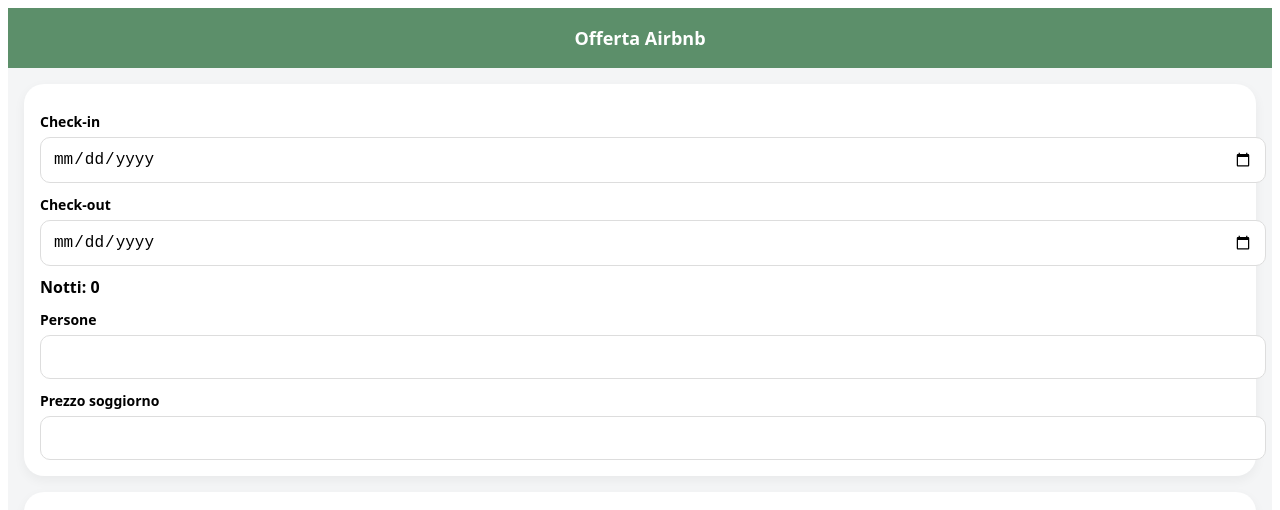
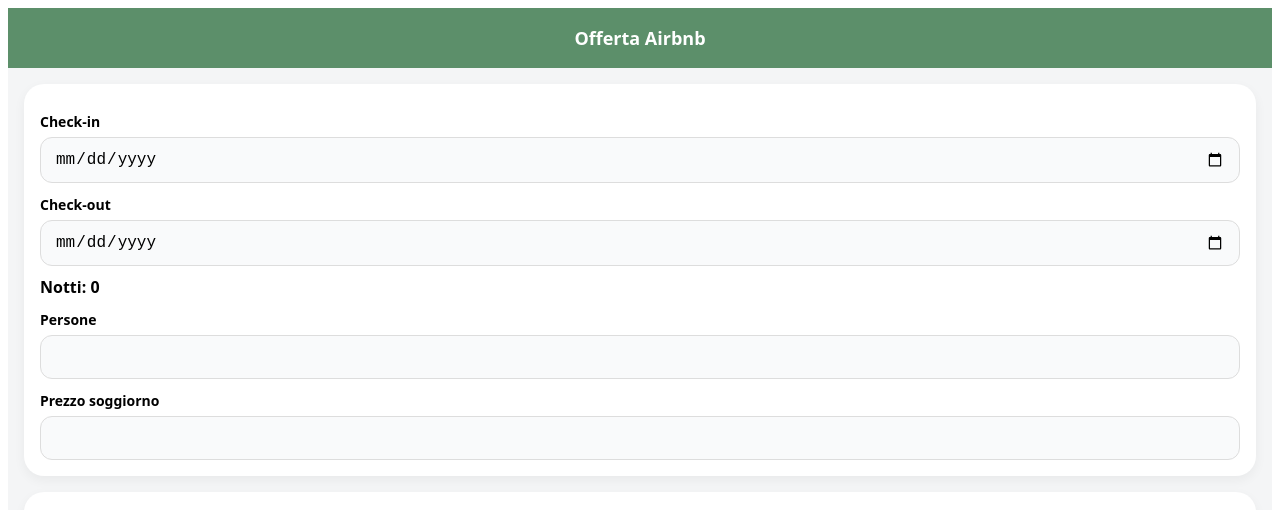
Before and after one commit to danix87sp/calcolatore-romolhouse, a React (Vite) app: page / in a window 1280 px wide. Shown: the top 510 px of the page. Built offline with nearby package versions, Linux system fonts and the light colour scheme.

Commit message:
Update App.jsx

```diff
--- a/src/App.jsx
+++ b/src/App.jsx
@@ -149,9 +149,7 @@
     return (
       <div style={card}>
         <div style={sectionTitle}>{title}</div>
-
         <div style={bigNumber}>€{eur(mainValue)}</div>
-
         <div style={subLabel}>{mainLabel}</div>
 
         <div style={grid}>
@@ -200,7 +198,6 @@
         {section("HOST", current.host)}
       </div>
 
-      {/* TAB BAR */}
       <div style={tabBar}>
         <Tab label="Airbnb" active={tab==="airbnb"} onClick={() => setTab("airbnb")} />
         <Tab label="Diretta" active={tab==="direct"} onClick={() => setTab("direct")} />
@@ -282,14 +279,20 @@
 
 const input = {
   width: "100%",
-  padding: 12,
-  borderRadius: 10,
+  maxWidth: "100%",
+  boxSizing: "border-box",
+  padding: "12px 14px",
+  borderRadius: 12,
   border: "1px solid #ddd",
-  fontSize: 16
+  fontSize: 16,
+  background: "#f9fafb",
+  outline: "none",
+  appearance: "none"
 };
 
 const nightsStyle = {
   marginTop: 10,
+  marginBottom: 6,
   fontWeight: 700
 };
 
```
